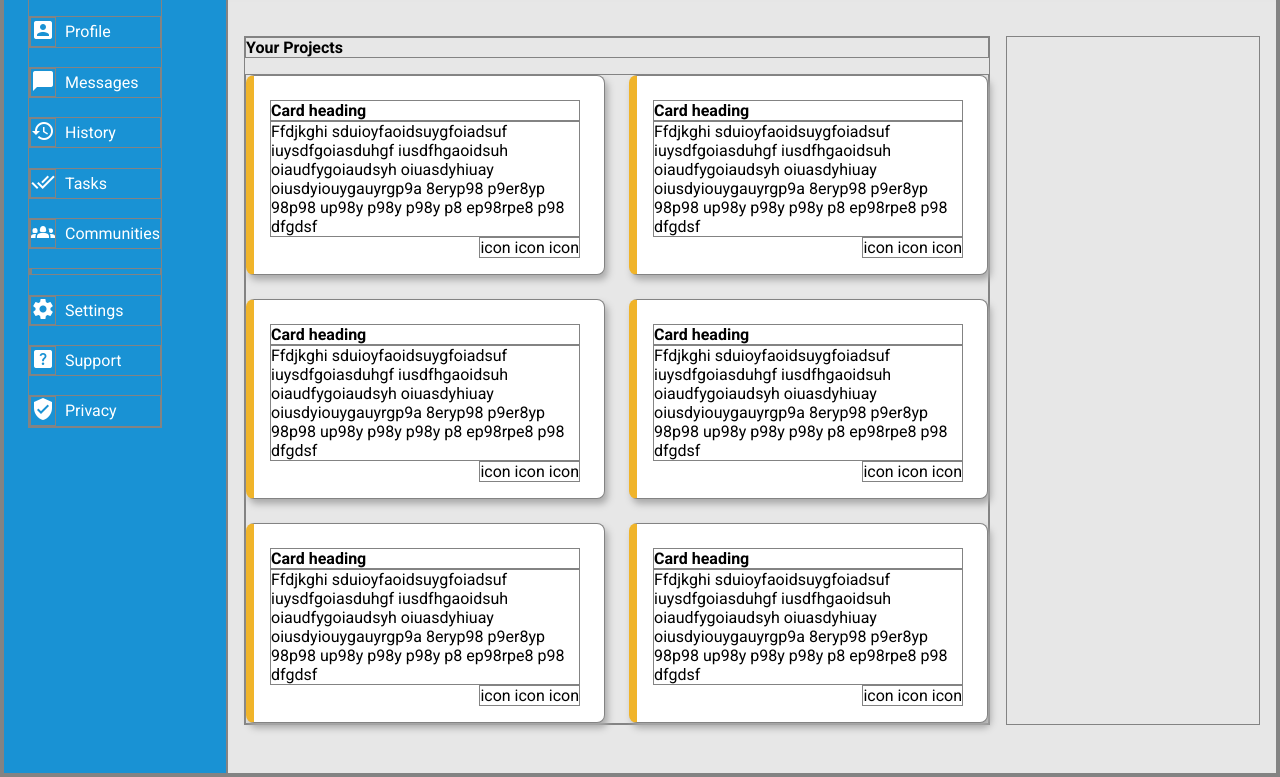
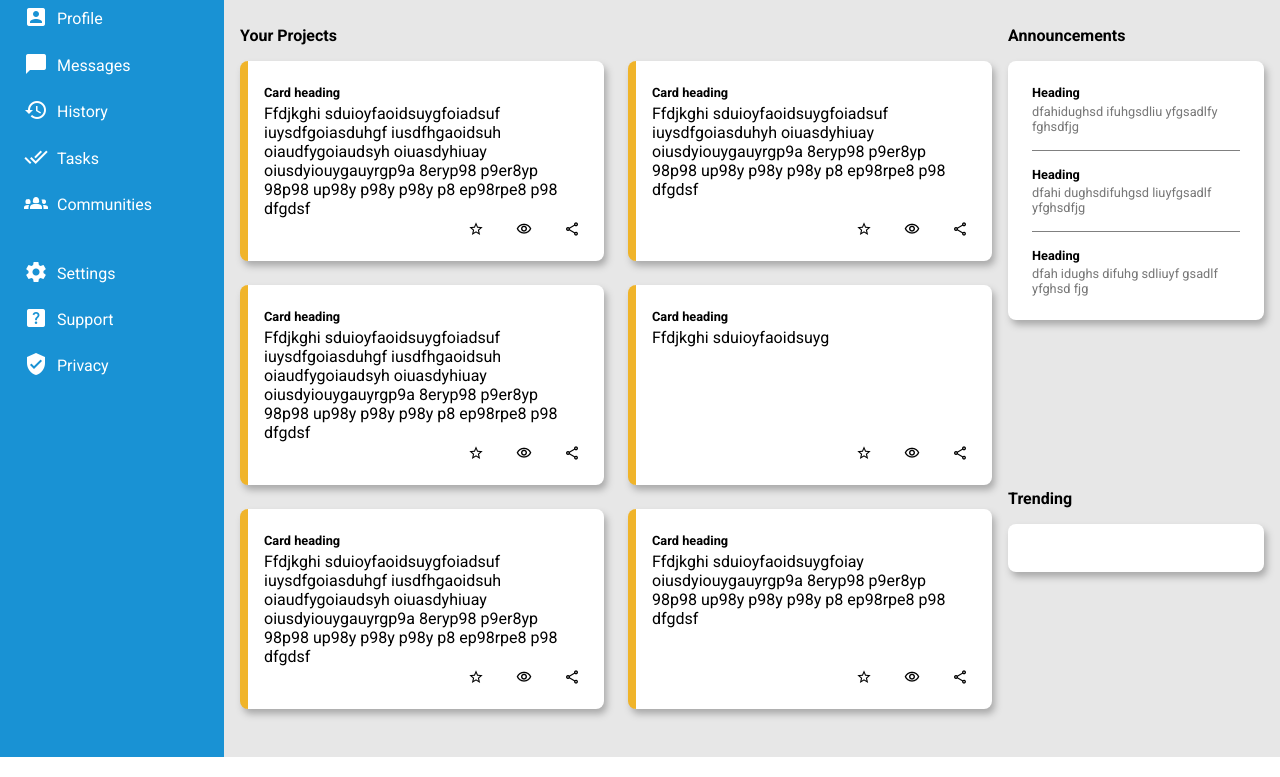
Before and after one commit to MrBlunderovich/odin-dashboard, a plain HTML site: page index.html in a window 1280 px wide. Shown: the part 140-917 px from the top of the page. Drawn offline with Linux system fonts and the light colour scheme.

Commit message:
Add announcements block

```diff
--- a/index.html
+++ b/index.html
@@ -61,24 +61,31 @@
       <main class="main">
         <div class="card-container">
           <h3>Your Projects</h3>
-          <div class="card-grid-container">
-            <div class="card">
-              <h4>Card header</h4>
-              <p class="card-paragraph">
-                Lorem ipsum dolor sit, amet consectetur adipisicing elit.
-                Dolorem dolorum vel itaque numquam perferendis! Libero quisquam
-                aut culpa architecto alias cupiditate aperiam!
-              </p>
-              <div class="card-icon-container">icon icon icon</div>
+          <div class="card-grid-container"></div>
+        </div>
+        <div class="right-container">
+          <div class="announcements">
+            <h3>Announcements</h3>
+            <div class="right-card">
+              <div class="announcements__item">
+                <h4>Heading</h4>
+                <p>dfahidughsd ifuhgsdliu yfgsadlfy fghsdfjg</p>
+              </div>
+              <div class="announcements__item">
+                <h4>Heading</h4>
+                <p>dfahi dughsdifuhgsd liuyfgsadlf yfghsdfjg</p>
+              </div>
+              <div class="announcements__item">
+                <h4>Heading</h4>
+                <p>dfah idughs difuhg sdliuyf gsadlf yfghsd fjg</p>
+              </div>
             </div>
-            <div class="card">card header \n card content</div>
-            <div class="card">card header \n card content</div>
-            <div class="card">card header \n card content</div>
-            <div class="card">card header \n card content</div>
-            <div class="card">card header \n card content</div>
+          </div>
+          <div class="trending">
+            <h3>Trending</h3>
+            <div class="right-card"></div>
           </div>
         </div>
-        <div class="right-container"></div>
       </main>
     </div>
   </body>
--- a/index.js
+++ b/index.js
@@ -21,7 +21,7 @@ const cards = [
   },
   {
     heading: "Card heading",
-    text: "Ffdjkghi sduioyfaoidsuygfoiadsuf iuysdfgoiasduhgf iusdfhgaoidsuh oiaudfygoiaudsyh oiuasdyhiuay oiusdyiouygauyrgp9a 8eryp98 p9er8yp 98p98 up98y p98y p98y p8 ep98rpe8 p98 dfgdsf",
+    text: "Ffdjkghi sduioyfaoidsuygfoiadsuf iuysdfgoiasduhyh oiuasdyhiuay oiusdyiouygauyrgp9a 8eryp98 p9er8yp 98p98 up98y p98y p98y p8 ep98rpe8 p98 dfgdsf",
   },
   {
     heading: "Card heading",
@@ -29,7 +29,7 @@ const cards = [
   },
   {
     heading: "Card heading",
-    text: "Ffdjkghi sduioyfaoidsuygfoiadsuf iuysdfgoiasduhgf iusdfhgaoidsuh oiaudfygoiaudsyh oiuasdyhiuay oiusdyiouygauyrgp9a 8eryp98 p9er8yp 98p98 up98y p98y p98y p8 ep98rpe8 p98 dfgdsf",
+    text: "Ffdjkghi sduioyfaoidsuyg",
   },
   {
     heading: "Card heading",
@@ -37,10 +37,15 @@ const cards = [
   },
   {
     heading: "Card heading",
-    text: "Ffdjkghi sduioyfaoidsuygfoiadsuf iuysdfgoiasduhgf iusdfhgaoidsuh oiaudfygoiaudsyh oiuasdyhiuay oiusdyiouygauyrgp9a 8eryp98 p9er8yp 98p98 up98y p98y p98y p8 ep98rpe8 p98 dfgdsf",
+    text: "Ffdjkghi sduioyfaoidsuygfoiay oiusdyiouygauyrgp9a 8eryp98 p9er8yp 98p98 up98y p98y p98y p8 ep98rpe8 p98 dfgdsf",
   },
 ];
-const cardIcons = "icon icon icon";
+const cardIcons = `<i class="material-icons-outlined">
+star_outline
+</i><i class="material-icons-outlined">visibility
+</i><i class="material-icons-outlined">
+share
+</i>`;
 const userName = "Biggus Dickus";
 userNameSmall.textContent = userName;
 userNameBig.textContent = `${userName} (@${userName
--- a/style.css
+++ b/style.css
@@ -5,7 +5,7 @@
   font-size: 100%;
   margin: 0;
   padding: 0;
-  border: 1px solid rgb(131, 131, 131);
+  /* border: 1px solid rgb(131, 131, 131); */
 }
 .page-container {
   display: grid;
@@ -149,7 +149,8 @@ main h3 {
   grid-auto-rows: 200px;
   gap: 1.5rem;
 }
-.card {
+.card,
+.right-card {
   border-radius: 8px;
   border-left: 8px solid #f0b42a;
   padding: 1.5rem 1.5rem 1.5rem 1rem;
@@ -160,4 +161,33 @@ main h3 {
 }
 .card > :last-child {
   justify-self: end;
+  display: flex;
+  gap: 2rem;
 }
+.card i {
+  font-size: 1rem;
+}
+.right-container {
+  display: grid;
+  grid-template-columns: 1fr;
+  gap: 2rem;
+}
+.right-card {
+  border: none;
+  padding: 1.5rem;
+  grid-template-columns: 1fr;
+}
+.announcements .right-card > :not(:last-child) {
+  padding-bottom: 1rem;
+  margin-bottom: 1rem;
+  border-bottom: 1px solid gray;
+}
+.announcements .right-card p {
+  font-size: 0.8rem;
+  color: #777;
+}
+main h4 {
+  font-size: 0.8rem;
+  color: black;
+  margin-bottom: 0.2rem;
+}
```
